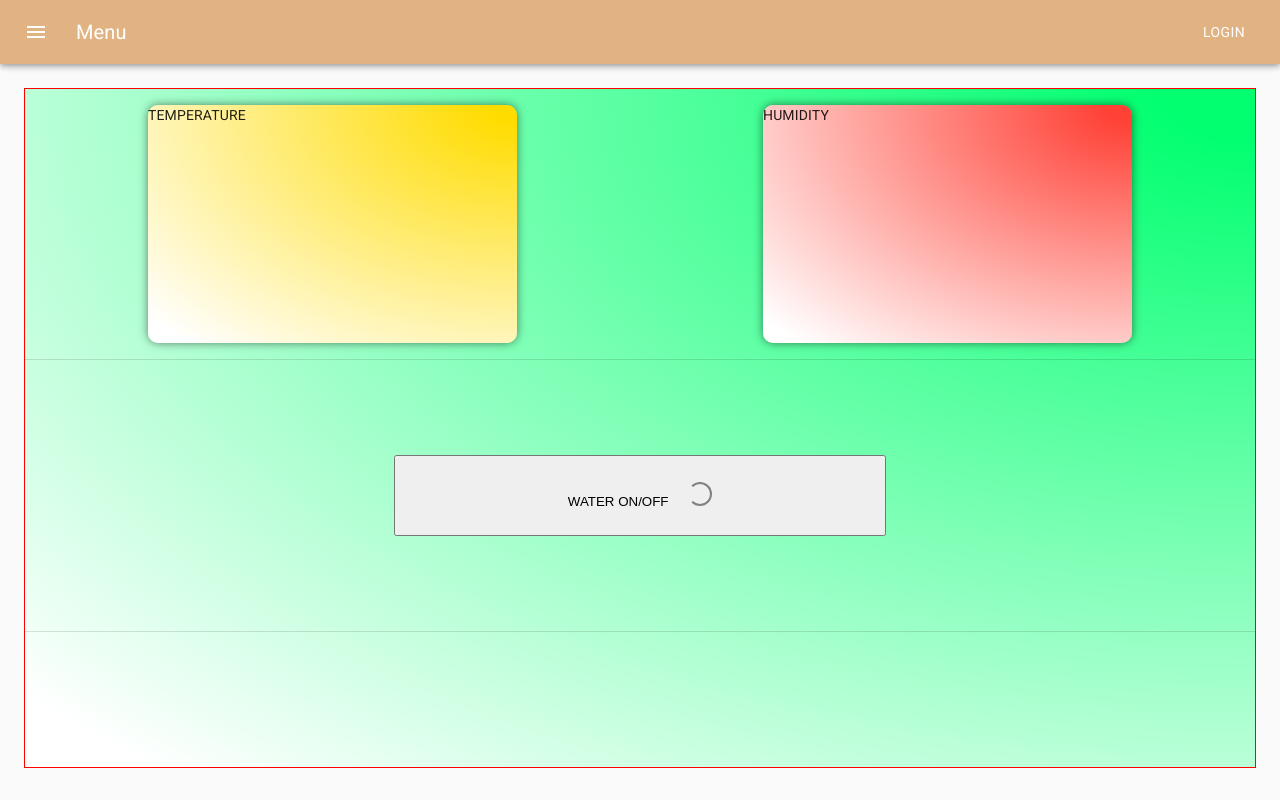
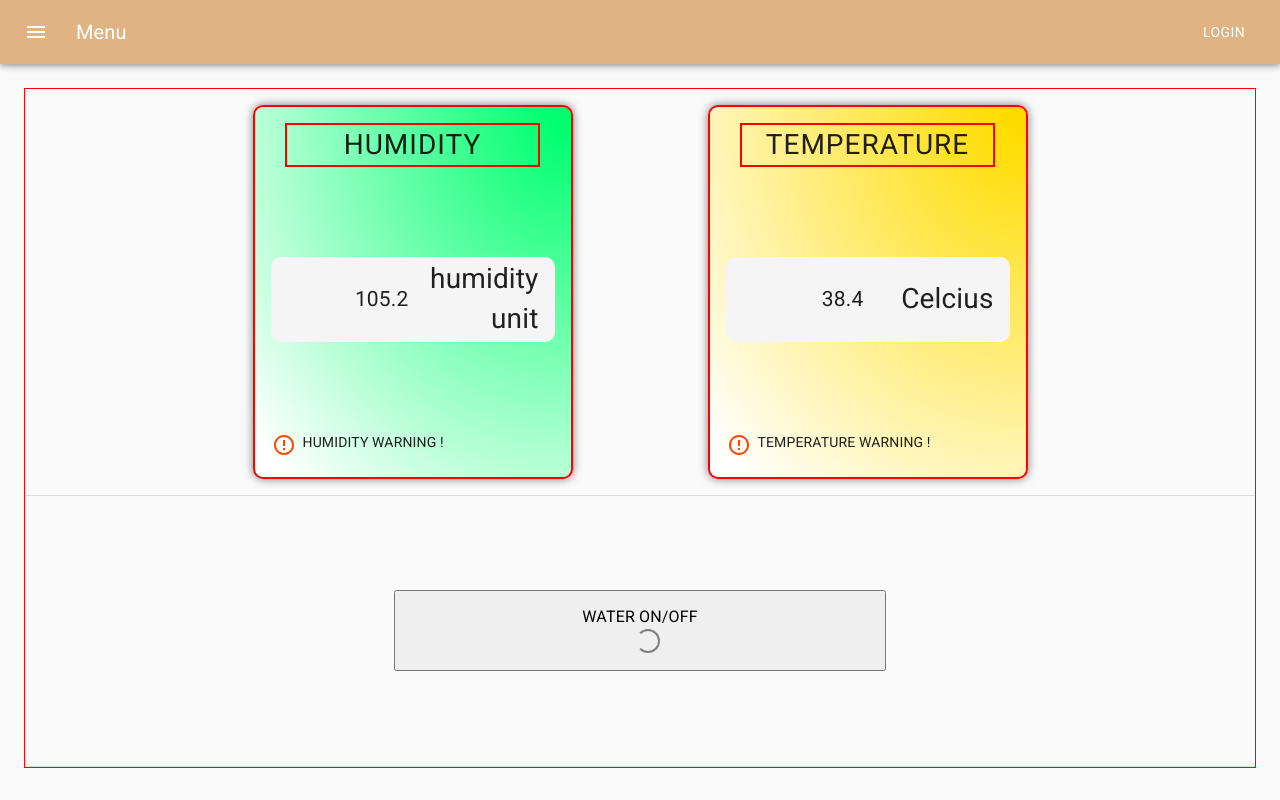
Before and after one commit to WisTiCeJEnT/iot-mushroom-web, a React (Create React App) app: page /status in a window 1280 px wide. Built offline with nearby package versions, Linux system fonts and the light colour scheme.

Commit message:
Alert && Dialog Box

```diff
--- a/package.json
+++ b/package.json
@@ -5,6 +5,7 @@
   "dependencies": {
     "@material-ui/core": "^4.10.2",
     "@material-ui/icons": "^4.9.1",
+    "@material-ui/lab": "^4.0.0-alpha.56",
     "@testing-library/jest-dom": "^4.2.4",
     "@testing-library/react": "^9.5.0",
     "@testing-library/user-event": "^7.2.1",
--- /dev/null
+++ b/src/components/DialogComponent.jsx
@@ -0,0 +1,34 @@
+import React from "react";
+import Button from "@material-ui/core/Button";
+import Dialog from "@material-ui/core/Dialog";
+import DialogActions from "@material-ui/core/DialogActions";
+import DialogContent from "@material-ui/core/DialogContent";
+import DialogContentText from "@material-ui/core/DialogContentText";
+import DialogTitle from "@material-ui/core/DialogTitle";
+const DialogComponent = ({ open, onClose, onWater }) => {
+  return (
+    <Dialog
+      open={open}
+      onClose={onClose}
+      aria-labelledby="alert-dialog-title"
+      aria-describedby="alert-dialog-description"
+    >
+      <DialogTitle id="alert-dialog-title">ตอนนี้เห็ดจะตายแล้ว</DialogTitle>
+      <DialogContent>
+        <DialogContentText id="alert-dialog-description">
+          รดน้ำบ้างเห้ย !
+        </DialogContentText>
+      </DialogContent>
+      <DialogActions>
+        <Button onClick={onClose} color="primary">
+          กลับ
+        </Button>
+        <Button onClick={onWater} color="primary" autoFocus>
+          รดน้ำ
+        </Button>
+      </DialogActions>
+    </Dialog>
+  );
+};
+
+export default DialogComponent;
--- /dev/null
+++ b/src/components/alert.jsx
@@ -0,0 +1,40 @@
+import React from "react";
+import styled, { keyframes } from "styled-components";
+import ErrorOutlineOutlinedIcon from "@material-ui/icons/ErrorOutlineOutlined";
+import DialogComponent from "./DialogComponent";
+const AlertBox = styled.div`
+  overflow: hidden;
+`;
+const shake = keyframes`
+  0% { transform: translate(1px, 1px) rotate(0deg); }
+  10% { transform: translate(-1px, -2px) rotate(-1deg); }
+`;
+const WarningIcon = styled(ErrorOutlineOutlinedIcon)`
+  color: orangered;
+  cursor: pointer;
+  animation: ${shake} 0.5s;
+  animation-iteration-count: infinite;
+  :hover {
+    animation: none;
+  }
+`;
+const TextBox = styled.span`
+  margin-left: 0.5rem;
+  position: absolute;
+`;
+
+const Alert = ({ onAlert, text, onOpenDialog, onCloseDialog, onWater }) => {
+  return (
+    <AlertBox>
+      <WarningIcon onClick={onAlert} />
+      <DialogComponent
+        open={onOpenDialog}
+        onClose={onCloseDialog}
+        onWater={onWater}
+      />
+      <TextBox>{text}</TextBox>
+    </AlertBox>
+  );
+};
+
+export default Alert;
--- a/src/components/sharedComponents.js
+++ b/src/components/sharedComponents.js
@@ -75,7 +75,6 @@ export const BackGroundStatus = styled.div`
     #ffffff 95%
   )`
       : null};
-  width: 30%;
   border-radius: 10px;
   box-shadow: 0px 0px 10px rgba(0, 0, 0, 0.5);
   transition: all 0.2s ease-in-out;
--- /dev/null
+++ b/src/components/status/statusComponent.jsx
@@ -0,0 +1,52 @@
+import React from "react";
+import styled from "styled-components";
+import Alert from "../../components/alert";
+import TitleStatus from "./titleStatus";
+import ValueStatus from "./valueStatus";
+import { BackGroundStatus } from "../../components/sharedComponents";
+const DetailsBox = styled(BackGroundStatus)`
+  display: flex;
+  flex-direction: column;
+  justify-content: space-between;
+  position: relative;
+  padding: 1rem;
+  width: 40vmin;
+  height: 100%;
+  overflow: hidden;
+  border: solid 2px red;
+  @media (max-width: 975px) {
+    width: 35vmin;
+    height: 40%;
+  }
+`;
+const StatusComponent = ({
+  type,
+  text,
+  onAlert,
+  alertText,
+  value,
+  unit,
+  onOpenDialog,
+  onCloseDialog,
+  onWater,
+}) => {
+  return (
+    <DetailsBox
+      fresh={type === "fresh"}
+      moderate={type === "moderate"}
+      danger={type === "danger"}
+    >
+      <TitleStatus text={text} />
+      <ValueStatus value={value} unit={unit} />
+      <Alert
+        onAlert={onAlert}
+        text={alertText}
+        onOpenDialog={onOpenDialog}
+        onCloseDialog={onCloseDialog}
+        onWater={onWater}
+      />
+    </DetailsBox>
+  );
+};
+
+export default StatusComponent;
--- /dev/null
+++ b/src/components/status/titleStatus.jsx
@@ -0,0 +1,18 @@
+import React from "react";
+import styled from "styled-components";
+const StyledText = styled.div`
+  align-self: center;
+  width: 90%;
+  text-align: center;
+  border: solid 2px red;
+  font-size: 2em;
+  letter-spacing: 1px;
+  @media (max-width: 800px) {
+    font-size: 1.2em;
+  }
+`;
+const TitleStatus = ({ text }) => {
+  return <StyledText>{text}</StyledText>;
+};
+
+export default TitleStatus;
--- /dev/null
+++ b/src/components/status/valueStatus.jsx
@@ -0,0 +1,38 @@
+import React from "react";
+import styled from "styled-components";
+const ValueStatusBox = styled.div`
+  display: flex;
+  flex-direction: row;
+  justify-content: flex-end;
+  align-items: center;
+  border-radius: 10px;
+  background: whitesmoke;
+  height: 25%;
+`;
+const ValueBox = styled.div`
+  width: 100%;
+  font-size: 1.5em;
+  text-align: right;
+  @media (max-width: 650px) {
+    font-size: 1em;
+  }
+`;
+const UnitBox = styled.div`
+  width: 100%;
+  font-size: 2em;
+  text-align: right;
+  padding-right: 1rem;
+  @media (max-width: 650px) {
+    font-size: 1em;
+  }
+`;
+const valueStatus = ({ value, unit }) => {
+  return (
+    <ValueStatusBox>
+      <ValueBox>{value}</ValueBox>
+      <UnitBox>{unit}</UnitBox>
+    </ValueStatusBox>
+  );
+};
+
+export default valueStatus;
--- a/src/components/status/waterControl.jsx
+++ b/src/components/status/waterControl.jsx
@@ -1,10 +1,15 @@
 import React from "react";
 import styled from "styled-components";
+import "fontsource-roboto";
+import TypoGraphy from "@material-ui/core/Typography";
 import { Button, FlexRow, Spinner } from "../sharedComponents";
 const WaterControlBox = styled(FlexRow)`
   justify-content: space-around;
   align-items: center;
   height: 40%;
+  @media (max-width: 650px) {
+    flex-direction: column;
+  }
 `;
 
 const StyledButton = styled(Button)`
@@ -15,7 +20,7 @@ const WaterControl = () => {
   return (
     <WaterControlBox>
       <StyledButton>
-        <span>WATER ON/OFF</span> <Spinner />
+        <TypoGraphy>WATER ON/OFF</TypoGraphy> <Spinner />
       </StyledButton>
     </WaterControlBox>
   );
--- a/src/pages/main.jsx
+++ b/src/pages/main.jsx
@@ -1,7 +1,7 @@
 import React, { Component } from "react";
 import { Link } from "react-router-dom";
 class Main extends Component {
-  //   state = { test: 4 };
+  state = { test: 4 };
   //   intervalId;
   //   componentDidMount() {
   //     this.intervalId = setInterval(this.getData, 1000);
@@ -16,10 +16,12 @@ class Main extends Component {
   //     console.log("getting data...");
   //   };
   render() {
+    // console.log(this.state.test);
     return (
       <React.Fragment>
         <h2>THIS IS MAIN PAGE</h2>
         <Link to="/status">GO TO STATUS PAGE</Link>
+        <p>{this.state.test} </p>
       </React.Fragment>
     );
   }
--- a/src/pages/status.jsx
+++ b/src/pages/status.jsx
@@ -3,49 +3,72 @@ import styled from "styled-components";
 import "fontsource-roboto";
 import withHeader from "../hoc/withHeader";
 import WaterControl from "../components/status/waterControl";
-import { BackGroundStatus, FlexRow } from "../components/sharedComponents";
+import { FlexRow } from "../components/sharedComponents";
 import Divider from "@material-ui/core/Divider";
-const FlexRoww = styled.div`
+import StatusComponent from "../components/status/statusComponent";
+const ContentBox = styled.div`
   display: flex;
-  flex-direction: row;
+  flex-direction: column;
+  width: 100%;
+  height: 100%;
 `;
+const StatusBlock = styled(FlexRow)`
+  height: 60%;
+  justify-content: space-around;
+  align-items: center;
+  padding: 1rem 10rem 1rem 10rem;
+  @media (max-width: 1230px) {
+    padding: 1rem 2rem 1rem 2rem;
+  }
+  @media (max-width: 975px) {
+    height: 100vh;
+    flex-direction: column;
+  }
+`;
+
 const Status = () => {
+  const [openDialog, setOpenDialog] = React.useState(false);
+  const handleCloseDialog = () => {
+    setOpenDialog(false);
+  };
+  const handleAlert = (type) => {
+    setOpenDialog(!openDialog);
+    console.log("ALERT", type);
+  };
+  const handleWater = () => {
+    console.log("WATER !");
+  };
   return (
-    <div
-      style={{
-        display: "flex",
-        flexDirection: "column",
-        width: "100%",
-        height: "100%",
-        background: `radial-gradient(
-    ellipse farthest-corner at 100% 0,
-    #01ff70 5%,
-    #ffffff 95%
-  )`,
-      }}
-    >
-      <FlexRow
-        style={{
-          justifyContent: "space-around",
-          height: "40%",
-          paddingTop: "1rem",
-          paddingBottom: "1rem",
-        }}
-      >
-        <BackGroundStatus moderate>TEMPERATURE</BackGroundStatus>
-        <BackGroundStatus danger>HUMIDITY</BackGroundStatus>
-      </FlexRow>
+    <ContentBox>
+      <StatusBlock>
+        <StatusComponent
+          type={"fresh"}
+          text={"HUMIDITY"}
+          value={"105.2"}
+          unit={"humidity unit"}
+          onAlert={() => handleAlert("humid")}
+          alertText={"HUMIDITY WARNING !"}
+          onOpenDialog={openDialog}
+          onCloseDialog={handleCloseDialog}
+          onWater={handleWater}
+        />
+        <StatusComponent
+          type={"moderate"}
+          text={"TEMPERATURE"}
+          value={"38.4"}
+          unit={"Celcius"}
+          onAlert={() => handleAlert("temp")}
+          alertText={"TEMPERATURE WARNING !"}
+          onOpenDialog={openDialog}
+          onCloseDialog={handleCloseDialog}
+          onWater={handleWater}
+        />
+      </StatusBlock>
       <Divider />
       <WaterControl />
       <Divider />
-      <FlexRow
-        style={{
-          justifyContent: "flex-end",
-          alignItems: "center",
-          height: "20%",
-        }}
-      >
-        {/* <Button
+      <FlexRow>
+        {/* <button
           style={{
             width: "20%",
             height: "50%",
@@ -53,10 +76,9 @@ const Status = () => {
           }}
         >
           DASHBOARD
-        </Button> */}
+        </button> */}
       </FlexRow>
-      {/* MAIN CONTENT */}
-    </div>
+    </ContentBox>
   );
 };
 
```
Also changed, not shown: src/components/status/statusBlock.jsx (deleted), 1 other file (tests, documents, lock files or other folders).
